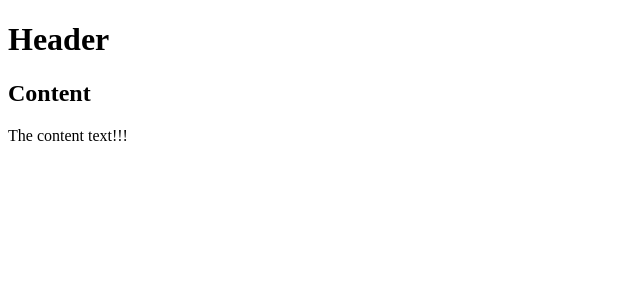
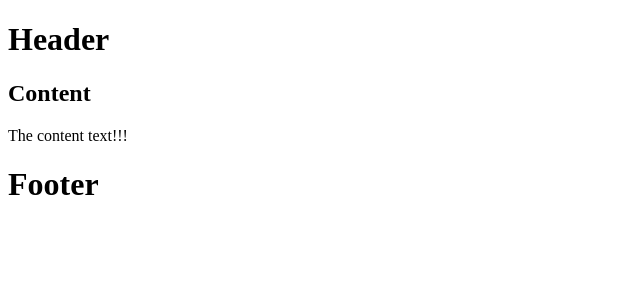
Before and after one commit to Priyankadev/gravy, a React app: page / in a window 1280 px wide. Shown: the top 300 px of the page, without its empty margins (0-640 px from the left). Built offline with nearby package versions, Linux system fonts and the light colour scheme.

Commit message:
footer component

```diff
--- /dev/null
+++ b/src/components/Footer.js
@@ -0,0 +1,11 @@
+import React from 'react';
+
+export default class Footer extends React.Component {
+   render() {
+      return (
+         <div>
+            <h1>Footer</h1>
+         </div>
+      );
+   }
+}//Footer
--- a/src/containers/App.js
+++ b/src/containers/App.js
@@ -1,14 +1,17 @@
 import React from 'react';
 import Header from '../components/Header.js';
 import Content from '../components/Content.js';
+import Footer from '../components/Footer.js';
+
 
 
 export default class App extends React.Component {
    render() {
       return (
          <div>
-            <Header/>
-            <Content/>
+            <Header />
+            <Content />
+            <Footer />
          </div>
       );
    }
```
